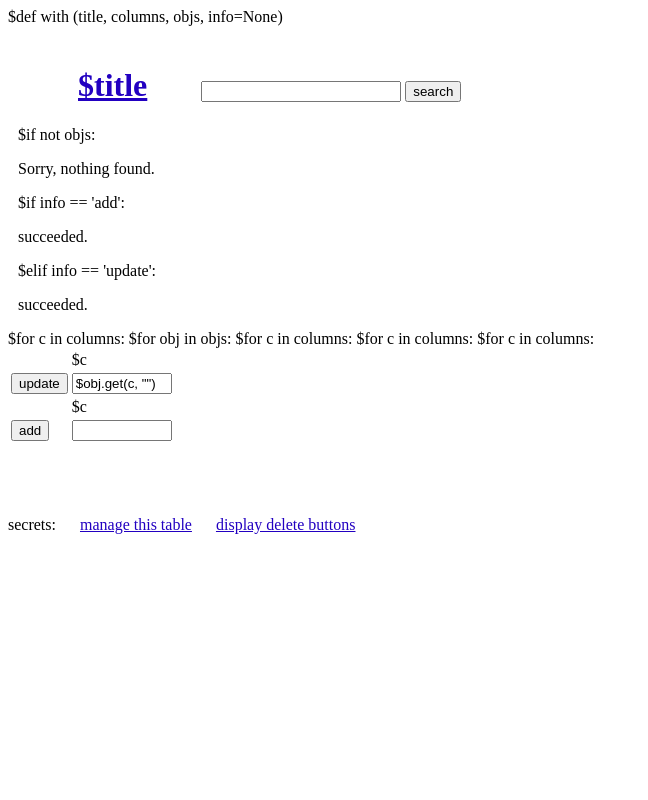
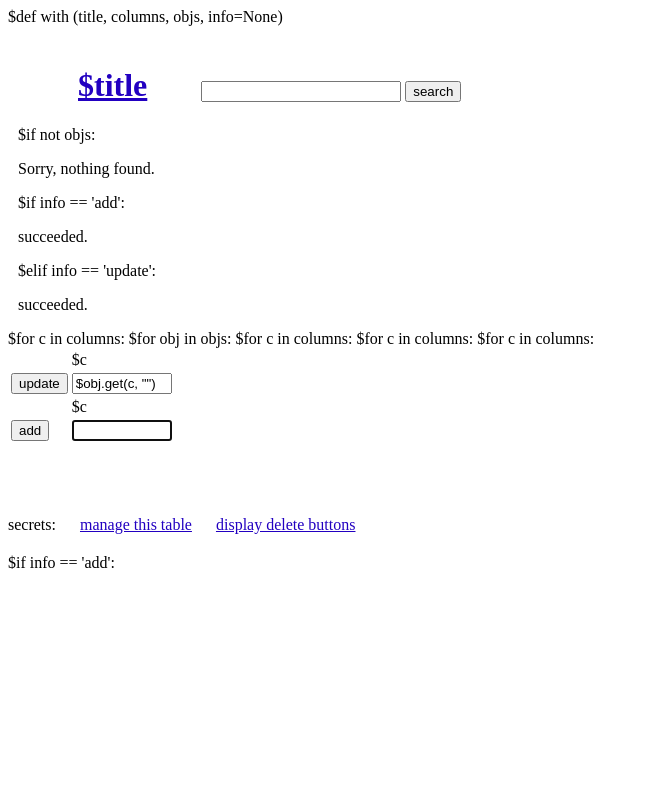
Before and after one commit to thinxer/dyntable, a Python web app: template templates/index.html in a window 1280 px wide. Shown: the whole page, without its empty margins (0-648 px from the left). Run offline with Jinja, Linux system fonts and the light colour scheme; the template is opened without the code that fills it, so the values that code supplies are empty.

Commit message:
auto focus on add row after an add

```diff
--- a/templates/index.html
+++ b/templates/index.html
@@ -126,7 +126,10 @@ function css(theClass,element,value) {
                 <form method='POST' action='/'>
                     <td><input type='submit' name='__action' value='add' /></td>
                     $for c in columns:
-                        <td><input type='text' value='' name='$c' /></td>
+                        <td><input type='text' value='' name='$c'
+                        $if loop.first:
+                            id='col-first-add'
+                        /></td>
                 </form>
             </tr>
         </tfoot>
@@ -140,5 +143,9 @@ function css(theClass,element,value) {
     <a href='/manage'>manage this table</a>
     <a href='javascript:css(".btn-delete", "display", "block");'>display delete buttons</a>
 </div>
+$if info == 'add':
+    <script type='text/javascript'>
+        document.getElementById('col-first-add').focus();
+    </script>
 </body>
 </html>
```
